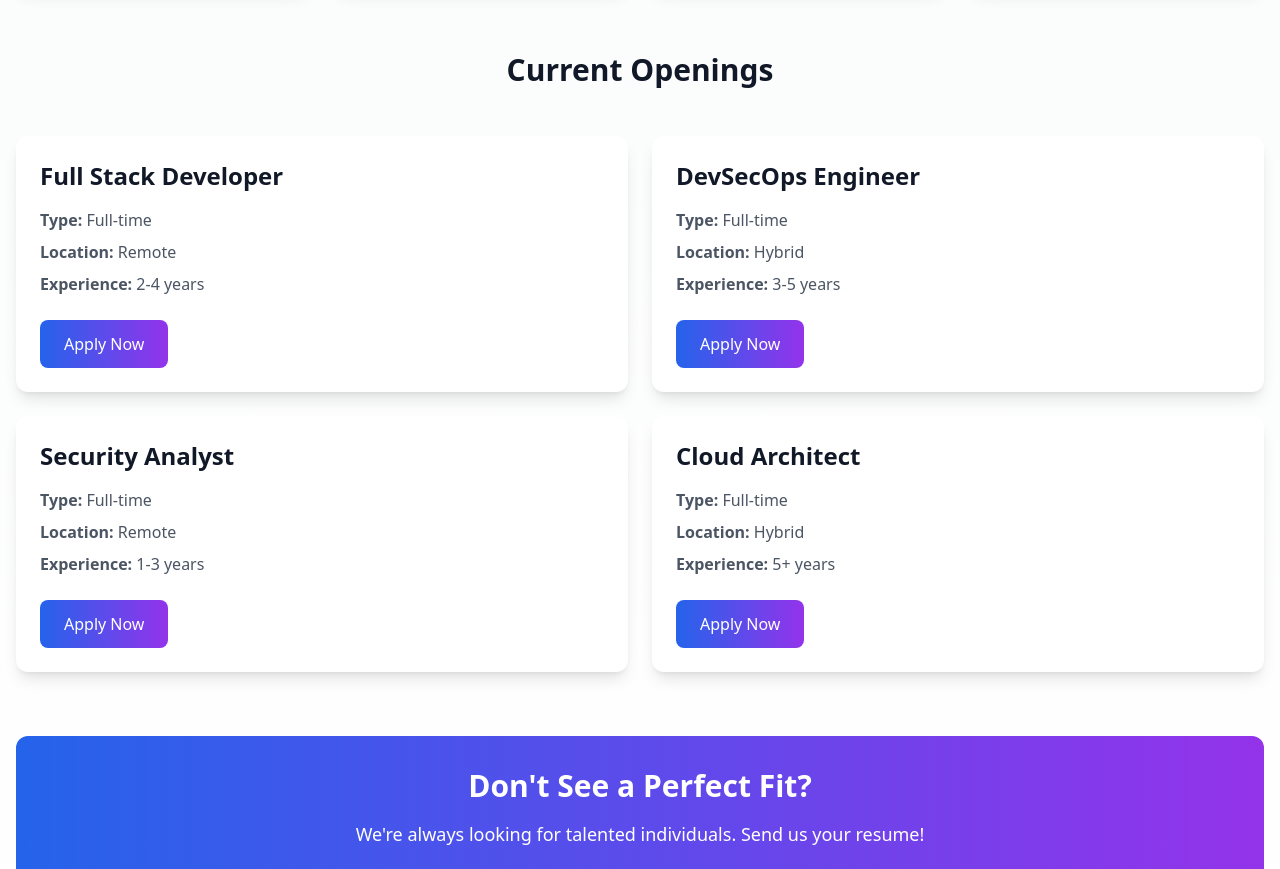
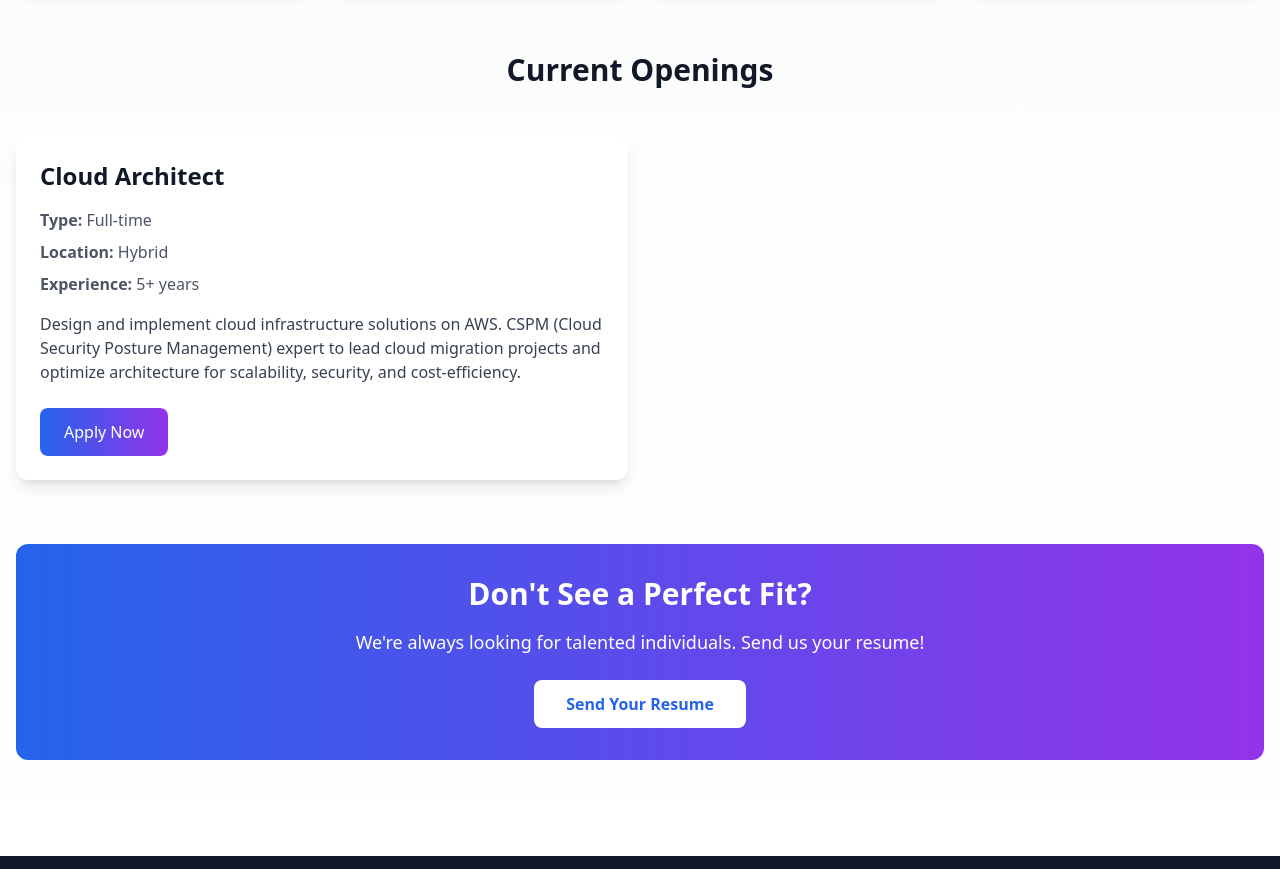
Before and after one commit to miracl-in/miracl-in.github.io, a Next.js app: page /career in a window 1280 px wide. Shown: the part 680-1549 px from the top of the page. Built offline with nearby package versions, Linux system fonts and the light colour scheme.

Commit message:
Update page.tsx

```diff
--- a/app/career/page.tsx
+++ b/app/career/page.tsx
@@ -7,25 +7,32 @@ const openings = [
     title: "Full Stack Developer",
     type: "Full-time",
     location: "Remote",
-    experience: "2-4 years"
+    experience: "2-4 years",
+    description: "Build scalable web applications using modern frameworks. Work with React, Node.js, and cloud technologies to deliver high-quality solutions.",
+    hidden: true
   },
   {
     title: "DevSecOps Engineer",
     type: "Full-time",
     location: "Hybrid",
-    experience: "3-5 years"
+    experience: "3-5 years",
+    description: "Integrate security practices into CI/CD pipelines. Automate security testing and implement continuous monitoring across development lifecycle.",
+    hidden: true
   },
   {
     title: "Security Analyst",
     type: "Full-time",
     location: "Remote",
-    experience: "1-3 years"
+    experience: "1-3 years",
+    description: "Conduct vulnerability assessments and security audits. Analyze threats, implement security controls, and ensure compliance with industry standards.",
+    hidden: true
   },
   {
     title: "Cloud Architect",
     type: "Full-time",
     location: "Hybrid",
-    experience: "5+ years"
+    experience: "5+ years",
+    description: "Design and implement cloud infrastructure solutions on AWS. CSPM (Cloud Security Posture Management) expert to lead cloud migration projects and optimize architecture for scalability, security, and cost-efficiency."
   }
 ]
 
@@ -87,14 +94,15 @@ export default function CareerPage() {
         <div>
           <h2 className="text-3xl font-bold text-center mb-12 text-gray-900">Current Openings</h2>
           <div className="grid md:grid-cols-2 gap-6">
-            {openings.map((job, index) => (
+            {openings.filter(job => !job.hidden).map((job, index) => (
               <div key={index} className="bg-white rounded-xl p-6 shadow-lg hover:shadow-xl transition-all hover:-translate-y-1">
                 <h3 className="text-2xl font-bold mb-4 text-gray-900">{job.title}</h3>
-                <div className="space-y-2 mb-6">
+                <div className="space-y-2 mb-4">
                   <p className="text-gray-600"><span className="font-semibold">Type:</span> {job.type}</p>
                   <p className="text-gray-600"><span className="font-semibold">Location:</span> {job.location}</p>
                   <p className="text-gray-600"><span className="font-semibold">Experience:</span> {job.experience}</p>
                 </div>
+                <p className="text-gray-700 mb-6">{job.description}</p>
                 <a
                   href="mailto:miraclintech@gmail.com?subject=Application for ${job.title}"
                   className="inline-block px-6 py-3 bg-gradient-to-r from-blue-600 to-purple-600 text-white rounded-lg hover:shadow-lg transition-all"
```
